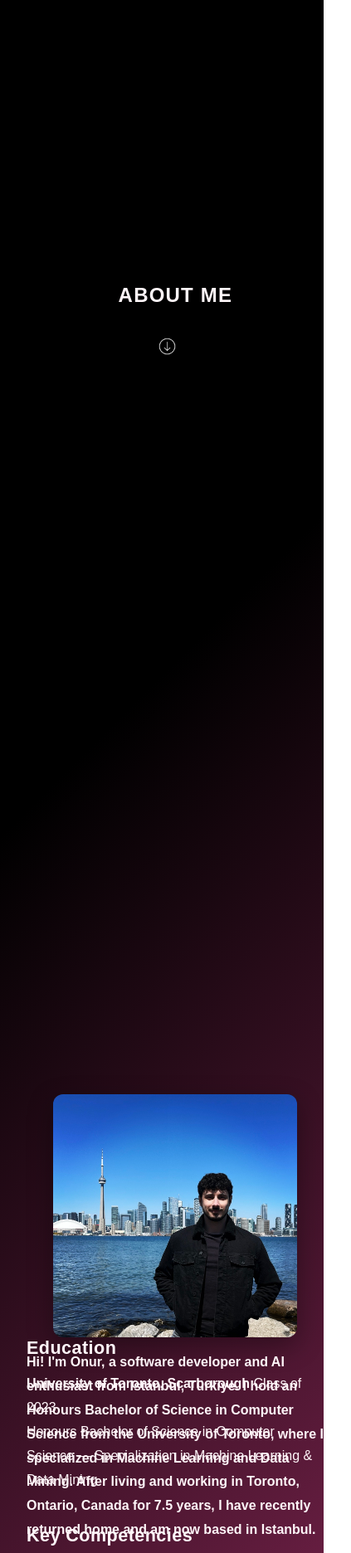
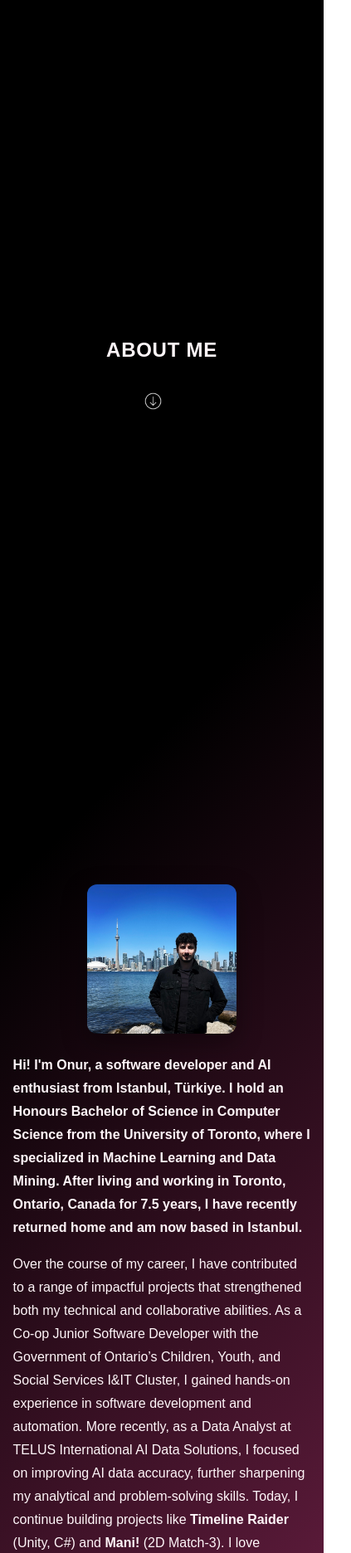
Before and after one commit to OnurOzkanApp/OnurOzkan-Portfolio, a plain HTML site: page about.html in a window 390 px wide. Shown: the part 50-1922 px from the top of the page at 83% size, 423 px wide, since content can reach past the window. Drawn offline with nearby package versions, Linux system fonts and the light colour scheme.

Commit message:
Update about.css to add back the responsiveness to the text
- Added responsiveness to the About page by changing about.css.

```diff
--- a/static/CSS/about.css
+++ b/static/CSS/about.css
@@ -1,4 +1,11 @@
-/* === Base layout for sections === */
+/* === CONTENT === */
+.content {
+  flex: 1;
+  display: flex;
+  flex-direction: column;
+}
+
+/* === Sections wrapper === */
 .sections {
   width: 100%;
   display: flex;
@@ -7,45 +14,37 @@
   color: #fff6f9;
 }
 
-/* Hide 'top' button used by JS */
-.prev { width: 0; visibility: hidden; opacity: 0; }
+.prev {
+  width: 0;
+  visibility: hidden;
+  opacity: 0;
+}
 
-/* === Background (kept from your design) === */
+/* === Background === */
 .filtered-background {
-  display: grid;
-  grid-template-rows: 130vh 30vh auto; /* hero = full viewport, others auto */
-  width: 100vw;
+  width: 100%;
   min-height: 100%;
   background-color: #e84393;
   background-image: linear-gradient(315deg, #e84393 0%, #000000 74%);
 }
 
 /* === Hero === */
-.section-1-content {
-  height: 90vh;
-  grid-row: 1;
+.section-1-content{
+  /* Fill viewport minus fixed header height from nav.css */
+  min-height: calc(100vh - 3em);
+  padding-top: 3em; /* ensure it doesn’t hide under header */
   display: flex;
   flex-direction: column;
   justify-content: center;
   align-items: center;
 }
 
-.section-2-content {
-  grid-row: 2;
-  padding: 4rem 2rem;
+h1 {
+  letter-spacing: .03em;
+  text-align: center;
 }
 
-.section-3-content {
-  grid-row: 3;
-  padding: 4rem 2rem;
-}
-
-h1 {
-  letter-spacing: 0.05em;
-  text-align: center;
-  opacity: 1; /* visible by default */
-}
-
+/* Down arrow */
 @keyframes arrow-animation { 0%,100%{top:0} 50%{top:1em} }
 .next {
   position: relative;
@@ -54,76 +53,109 @@ h1 {
   border: none;
   animation: 5s arrow-animation infinite ease;
 }
-#downarrow { width: 1.6em; opacity: 0.9; }
-
-/* === Shared content container === */
-.about-grid,
-.details {
-  width: min(1000px, 92vw);
-  margin: 10rem 0 2rem;
+#downarrow {
+  width: 1.6em;
+  opacity: .9;
 }
 
-/* === Intro block (image + text) === */
-.about-grid {
-  display: grid;
-  grid-template-columns: 320px 1fr; /* wider column for photo */
-  gap: 1rem;
-  align-items: initial; /* align start of the text with photo */
+/* Header gets taller on wider screens (match nav.css) */
+@media (min-width: 1600px){
+  .section-1-content{
+    min-height: calc(100vh - 4em);
+    padding-top: 4em;
+  }
+}
+@media (min-width: 2400px){
+  .section-1-content{
+    min-height: calc(100vh - 5em);
+    padding-top: 5em;
+  }
 }
 
-#profpicture {
-  width: 294px;
+/* === Section paddings & scroll behavior === */
+.section-2-content,
+.section-3-content{
+  width: min(1100px, 92vw);
+  padding: 0.5rem 0;
+  scroll-margin-top: calc(3em + 16px);
+}
+
+/* give the first content section a little extra top air */
+.section-2-content{
+  padding-top: 14rem;
+}
+
+@media (min-width: 1600px){
+  .section-2-content,
+  .section-3-content{
+    scroll-margin-top: calc(4em + 16px);
+  }
+}
+@media (min-width: 2400px){
+  .section-2-content,
+  .section-3-content{
+    scroll-margin-top: calc(5em + 16px);
+  }
+}
+
+/* === Intro (image + text) === */
+.about-grid{
+  display: grid;
+  grid-template-columns: 1fr; /* stacked on small screens */
+  gap: 1.5rem;
+  align-items: start;
+}
+
+#profpicture{
+  width: clamp(180px, 38vw, 300px);
   height: auto;
   border-radius: 12px;
   box-shadow: 0 10px 30px rgba(0,0,0,.35);
+  justify-self: center;
 }
 
-.intro p { margin: 0 0 1rem; line-height: 1.8; }
-.lead { font-weight: 600; }
+.intro{ max-width: 70ch; justify-self: center; }
+.intro p{ margin: 0 0 1rem; line-height: 1.75; }
+.lead{ font-weight: 700; }
 
-/* === Details block (Education, Skills, Experience, Goals) === */
-.section-3-content h2 {
-  margin: 2.5rem 0 0.75rem;
-  font-size: 1.35rem;
-  letter-spacing: .02em;
+/* Side-by-side on larger screens */
+@media (min-width: 900px){
+  .about-grid{
+    grid-template-columns: 320px 1fr;  /* fixed photo column + fluid text */
+    gap: 2rem;
+  }
+  #profpicture{ width: 300px; justify-self: start; }
+  .intro{ justify-self: start; }
 }
 
-.section-3-content p,
-.section-3-content li { line-height: 1.8; }
+/* === Details === */
+.details h2{
+  margin: 2.25rem 0 .75rem;
+  font-size: clamp(1.25rem, 1.2rem + .4vw, 1.6rem);
+  letter-spacing: .01em;
+}
+.details p,
+.details li{ line-height: 1.75; }
 
-.two-col {
+/* Two-column lists collapse nicely */
+.two-col{
   display: grid;
   grid-template-columns: 1fr;
-  gap: 0.5rem 2rem;
+  gap: .5rem 2rem;
 }
-.two-col ul {
-  margin: 0;
-  padding-left: 1.2rem;
+.two-col ul{ margin: 0; padding-left: 1.2rem; }
+
+@media (min-width: 900px){
+  .two-col{ grid-template-columns: 1fr 1fr; }
 }
 
-/* Timeline style for experience */
-.timeline { margin-top: 0.5rem; }
-.timeline .item { padding: 1rem 0; border-bottom: 1px solid rgba(255,255,255,.08); }
-.timeline .item:last-child { border-bottom: none; }
-.timeline h3 { margin: 0 0 .25rem; font-size: 1.05rem; }
-.timeline .meta { display: block; opacity: .8; font-size: .95rem; margin-bottom: .35rem; }
-.timeline p { margin: 0; }
+/* Experience timeline */
+.timeline{ margin-top: .5rem; }
+.timeline .item{ padding: 1rem 0; border-bottom: 1px solid rgba(255,255,255,.08); }
+.timeline .item:last-child{ border-bottom: none; }
+.timeline h3{ margin: 0 0 .25rem; font-size: 1.05rem; }
+.timeline .meta{ display: block; opacity: .85; font-size: .95rem; margin-bottom: .35rem; }
+.timeline p{ margin: 0; }
 
 /* Goals list */
-.goals { margin: 0.5rem 0 2rem; padding-left: 1.2rem; }
-
-/* === Responsive === */
-@media (max-width: 700px) {
-  .about-grid { grid-template-columns: 1fr; }
-  #profpicture { width: 294px; justify-self: center; }
-}
-
-@media (min-width: 900px) {
-  #profpicture { width: 294px; }
-  .two-col { grid-template-columns: 1fr 1fr; }
-  .section-3-content h2 { font-size: 1.5rem; }
-}
-
-@media (min-width: 1400px) {
-  .about-grid, .details { width: min(1100px, 80vw); }
-}
+.goals{ margin: .5rem 0 2rem; padding-left: 1.2rem; }
```
